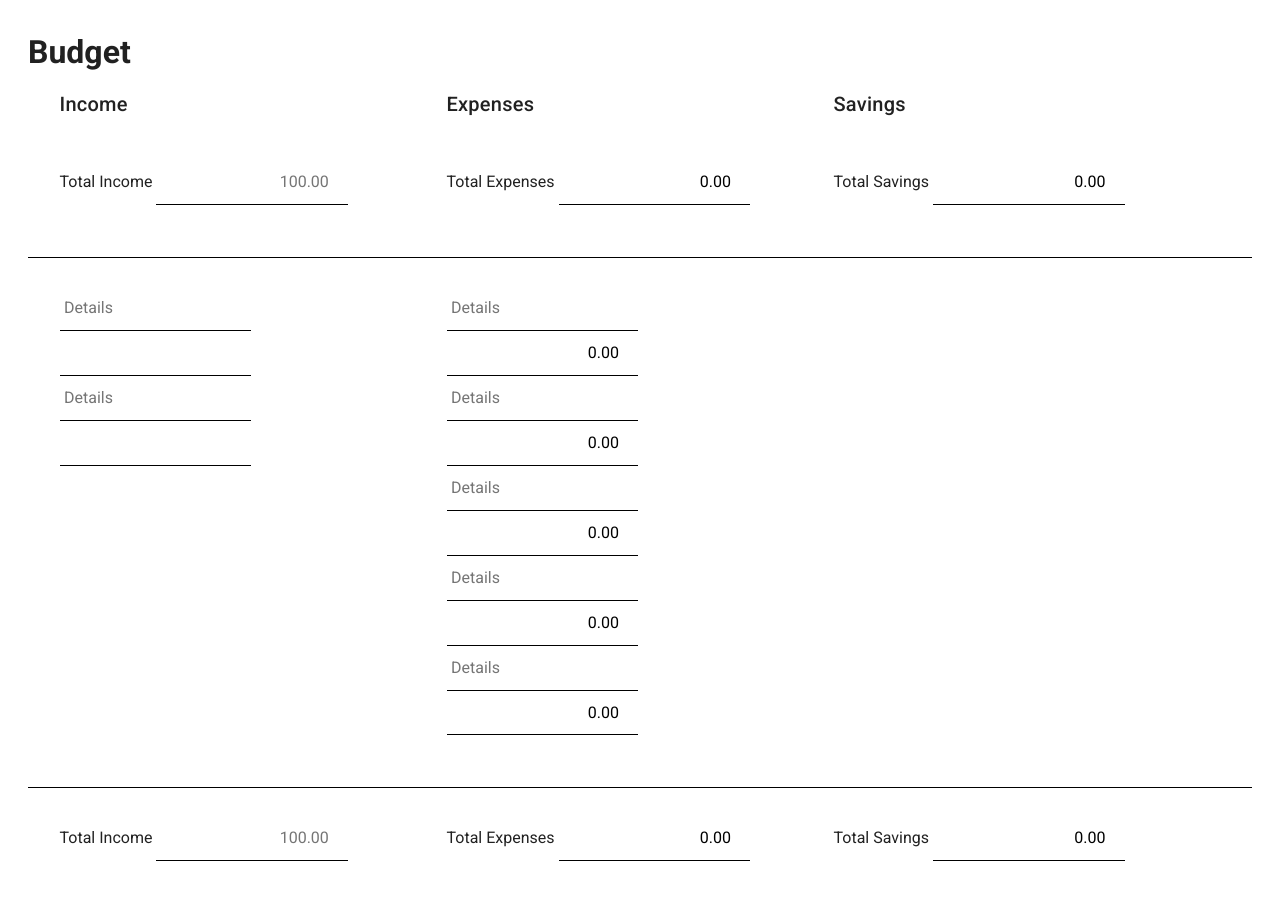
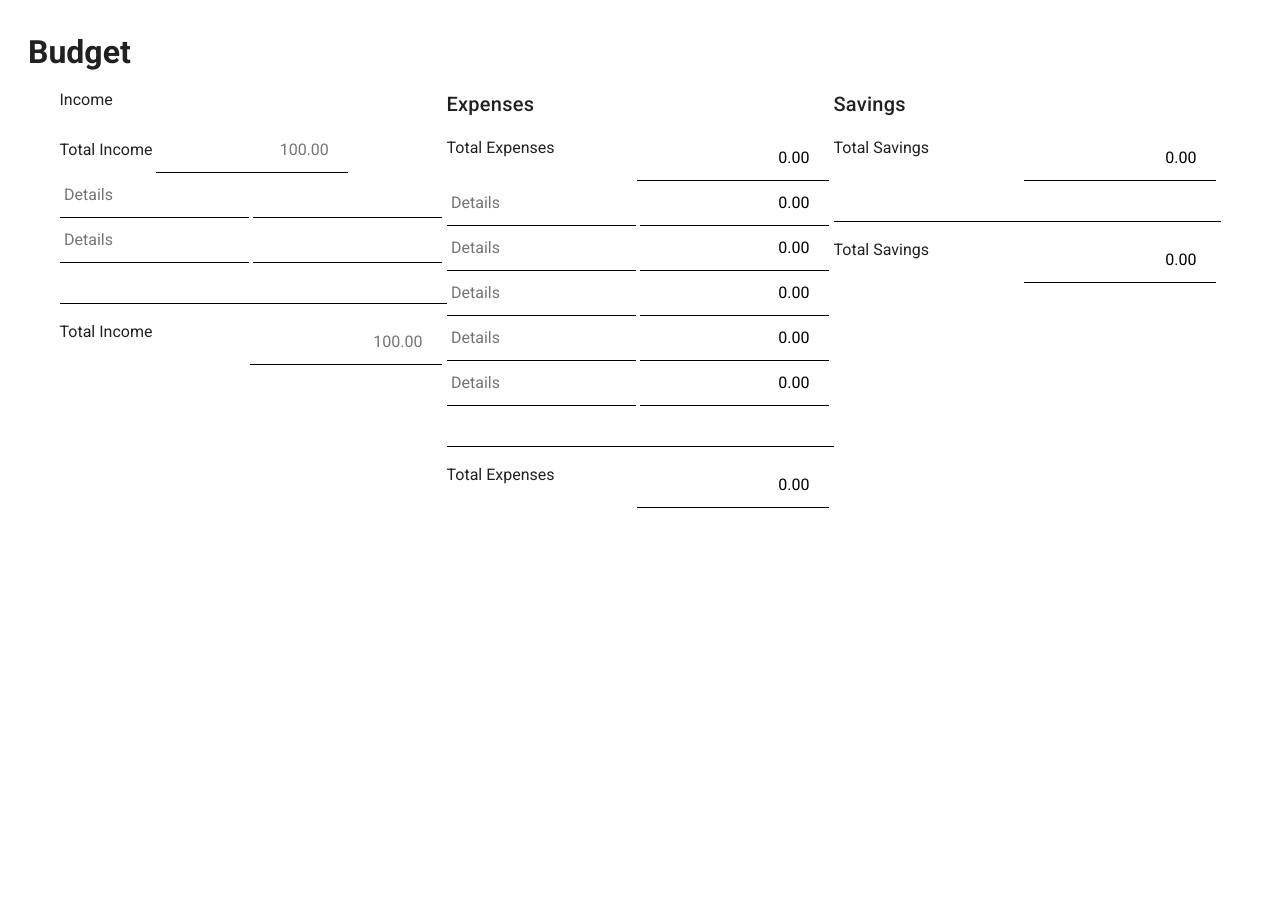
Before and after one commit to temaari/multipurpose-app, a Vue app: page /Budget in a window 1280 px wide. After the commit the page ends 800 px from the top, so only its background shows below. Built offline with nearby package versions, Linux system fonts and the light colour scheme.

Commit message:
made budget income, expenses, savings into there own component classes

```diff
--- a/src/views/Budget.vue
+++ b/src/views/Budget.vue
@@ -1,46 +1,37 @@
 <template>
 	<div class="main">
-		<div class="header">
-			<h1>Budget</h1>
-		</div>
-		<div class="container headers">
-			<div class="container-item title"><p>Income</p></div>
-			<div class="container-item title"><p>Expenses</p></div>
-			<div class="container-item title"><p>Savings</p></div>
-		</div>
+		<div class="header"><h1>Budget</h1></div>
 		<div class="container">
-			<div class="container-item TotalIncome"><span>Total Income&nbsp;</span><input @click="select" type="number" @blur="formatAmount('TotalIncome')" v-model="TotalIncome" placeholder="100.00"></div>
-			<div class="container-item TotalExpenses"><span>Total Expenses&nbsp;</span><input @click="select" readonly type="number" v-model="TotalExpenses" placeholder="100.00"></div>
-			<div class="container-item TotalSavings"><span>Total Savings&nbsp;</span><input @click="select" readonly type="number" v-model="TotalSavings" placeholder="100.00"></div>
-		</div>
-		<p class="divider">&nbsp;</p>
-
-		<div class="container">
-			<div class="container-item income">
-				<div>
-					<div class=""><input type="text" placeholder="Details"><input @click="select" type="number" readonly></div>
-					<div class=""><input type="text" placeholder="Details"><input @click="select" type="number" readonly></div>
+			<div class="container-item component">
+				<div class=""><p>Income</p></div>
+				<div class=""><span>Total Income&nbsp;</span><input @click="select" type="number" @blur="formatAmount('TotalIncome')" v-model="TotalIncome" placeholder="100.00"></div>
+				<div class="component-container">
+					<div class="component-item"><input type="text" placeholder="Details"><input @click="select" type="number" readonly></div>
+					<div class="component-item"><input type="text" placeholder="Details"><input @click="select" type="number" readonly></div>
 				</div>
+				<p class="divider">&nbsp;</p>
+				<div class="total-amount"><span>Total Income&nbsp;</span><input @click="select" type="number" @blur="formatAmount('TotalIncome')" v-model="TotalIncome" placeholder="100.00"></div>
 			</div>
-			<div class="container-item expense">
-				<div>
-					<div class="ExpenseInput"><input type="text" placeholder="Details"><input @click="select" type="number" @blur="formatAmount('Expense1')" v-model="Expense1" placeholder="100.00"></div>
-					<div class="ExpenseInput"><input type="text" placeholder="Details"><input @click="select" type="number" @blur="formatAmount('Expense2')" v-model="Expense2" placeholder="100.00"></div>
-					<div class="ExpenseInput"><input type="text" placeholder="Details"><input @click="select" type="number" @blur="formatAmount('Expense3')" v-model="Expense3" placeholder="100.00"></div>
-					<div class="ExpenseInput"><input type="text" placeholder="Details"><input @click="select" type="number" @blur="formatAmount('Expense4')" v-model="Expense4" placeholder="100.00"></div>
-					<div class="ExpenseInput"><input type="text" placeholder="Details"><input @click="select" type="number" @blur="formatAmount('Expense5')" v-model="Expense5" placeholder="100.00"></div>
+			<div class="container-item component">
+				<div class="title"><p>Expenses</p></div>
+				<div class="gross-amount"><span>Total Expenses&nbsp;</span><input @click="select" readonly type="number" v-model="TotalExpenses" placeholder="100.00"></div>
+				<div class="component-container">
+					<div class="component-item ExpenseInput"><input type="text" placeholder="Details"><input @click="select" type="number" @blur="formatAmount('Expense1')" v-model="Expense1" placeholder="100.00"></div>
+					<div class="component-item ExpenseInput"><input type="text" placeholder="Details"><input @click="select" type="number" @blur="formatAmount('Expense2')" v-model="Expense2" placeholder="100.00"></div>
+					<div class="component-item ExpenseInput"><input type="text" placeholder="Details"><input @click="select" type="number" @blur="formatAmount('Expense3')" v-model="Expense3" placeholder="100.00"></div>
+					<div class="component-item ExpenseInput"><input type="text" placeholder="Details"><input @click="select" type="number" @blur="formatAmount('Expense4')" v-model="Expense4" placeholder="100.00"></div>
+					<div class="component-item ExpenseInput"><input type="text" placeholder="Details"><input @click="select" type="number" @blur="formatAmount('Expense5')" v-model="Expense5" placeholder="100.00"></div>
 				</div>
+				<p class="divider">&nbsp;</p>
+				<div class="total-amount TotalExpenses"><span>Total Expenses&nbsp;</span><input @click="select" readonly type="number" v-model="TotalExpenses" placeholder="100.00"></div>
 			</div>
-			<div class="container-item savings">
-				<div></div>
+			<div class="container-item component">
+				<div class="title"><p>Savings</p></div>
+				<div class="gross-amount TotalSavings"><span>Total Savings&nbsp;</span><input @click="select" readonly type="number" v-model="TotalSavings" placeholder="100.00"></div>
+				<div class="savings"><div></div></div>
+				<p class="divider">&nbsp;</p>
+				<div class="total-amount TotalSavings"><span>Total Savings&nbsp;</span><input @click="select" readonly type="number" v-model="TotalSavings" placeholder="100.00"></div>
 			</div>
-		</div>
-
-		<p class="divider">&nbsp;</p>
-		<div class="container">
-			<div class="container-item TotalIncome"><span>Total Income&nbsp;</span><input @click="select" readonly type="number" @blur="formatAmount('TotalIncome')" v-model="TotalIncome" placeholder="100.00"></div>
-			<div class="container-item TotalExpenses"><span>Total Expenses&nbsp;</span><input @click="select" readonly type="number" v-model="TotalExpenses" placeholder="100.00"></div>
-			<div class="container-item TotalSavings"><span>Total Savings&nbsp;</span><input @click="select" readonly type="number" v-model="TotalSavings" placeholder="100.00"></div>
 		</div>
 	</div>
 </template>
@@ -102,6 +93,7 @@ export default {
 	.main {
 		margin: 1.75rem;
 	}
+
 	.container {
 		display: flex;
 		flex-wrap: wrap;
@@ -120,6 +112,20 @@ export default {
 	.container-item input[type= text] {
 		text-align: left;
 	}
+
+	.component .component-item,
+	.component .gross-amount,
+	.component .total-amount{
+		display: flex;
+	}
+	.component .component-item,
+	.component .gross-amount > *,
+	.component .total-amount > * {
+		flex: 1 1 50%;
+	}
+	.component-item input {
+		width: 50%;
+	}
 	.divider {
 		margin-top: 1rem;
 		border-bottom: 1px solid black;
```
